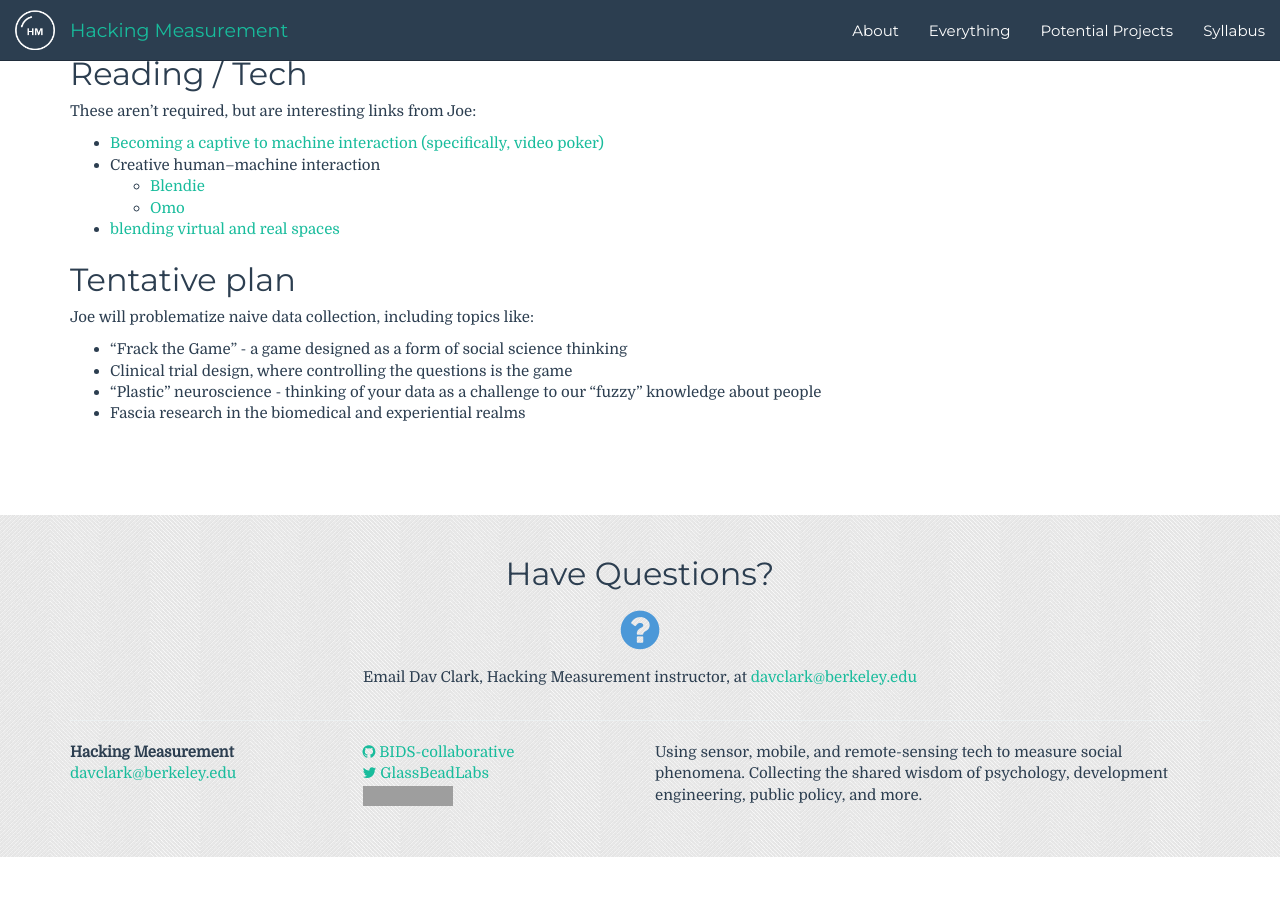
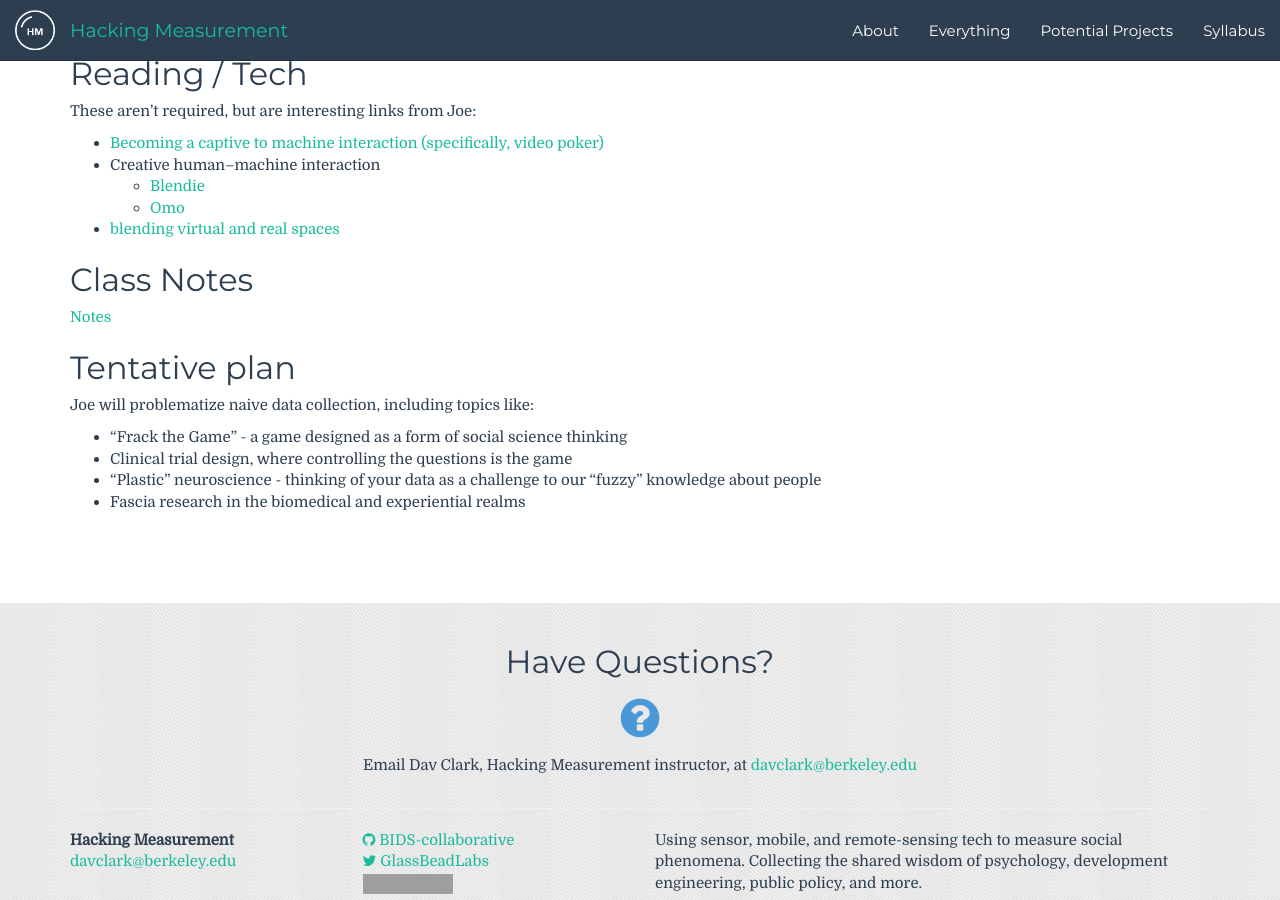
Before and after one commit to BIDS-collaborative/hackingmeasurement.github.io, a Jekyll site: the page built from syllabus/_posts/2015-09-17-Joe-Dumit.md, in a window 1280 px wide and 900 px high, scrolled down 745 px. Built offline with Jekyll 4.4.1, drawn with Linux system fonts in a browser that asks for light colours; comment, search, counter and statistics services are not loaded; before the commit the page ends 1602 px from its top, so only the background shows below that; grey boxes are pictures that could not be loaded.

Commit message:
Update 2015-09-17-Joe-Dumit.md

```diff
--- a/syllabus/_posts/2015-09-17-Joe-Dumit.md
+++ b/syllabus/_posts/2015-09-17-Joe-Dumit.md
@@ -33,6 +33,9 @@ These aren't required, but are interesting links from Joe:
 - [blending virtual and real
   spaces](https://www.fxpal.com/publications/blending-digital-and-physical-spaces-for-ubiquitous-community-participation.pdf)
 
+## Class Notes
+[Notes](https://etherpad.mozilla.org/day4-HMclass)
+
 ## Tentative plan
 
 Joe will problematize naive data collection, including topics like:
```
